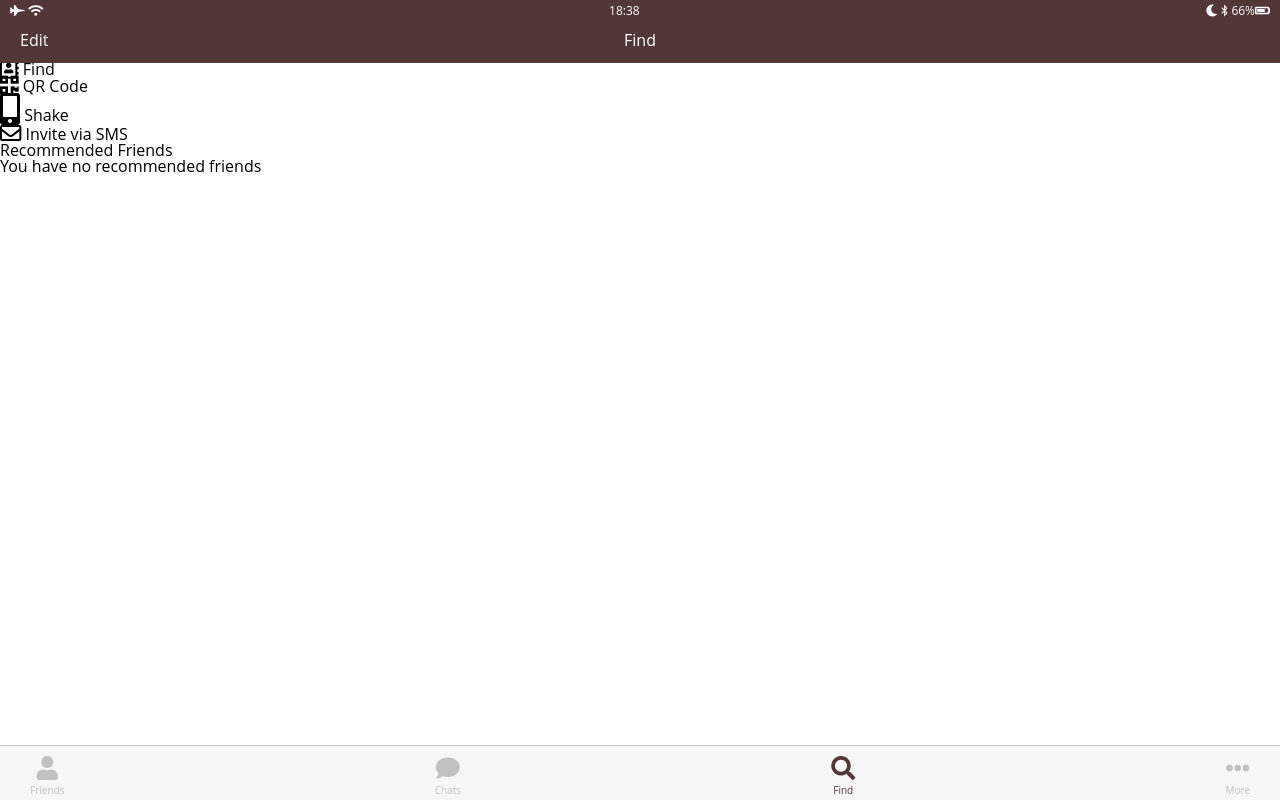
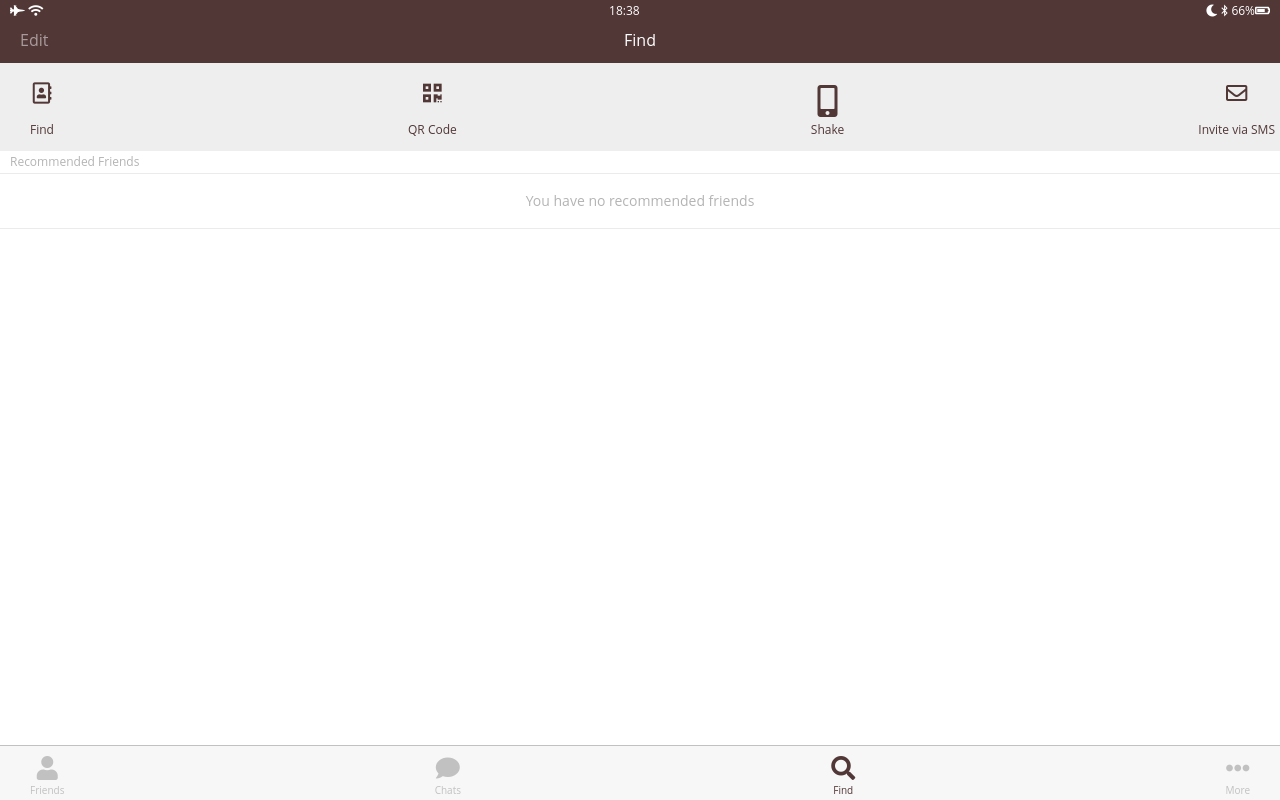
Before and after one commit to JinsungJinsung/kakao-clone, a plain HTML site: page find.html in a window 1280 px wide. Drawn offline with Linux system fonts and the light colour scheme.

Commit message:
Find is done!

```diff
--- /dev/null
+++ b/css/finds.css
@@ -0,0 +1,40 @@
+.find__options {
+  background-color: #eeeeee;
+  display: flex;
+  justify-content: space-between;
+  padding-top: 25px;
+  padding-bottom: 15px;
+}
+
+.find__options .find__option {
+  display: flex;
+  flex-direction: column;
+  align-items: center;
+  justify-content: space-between;
+  padding-left: 30px;
+  padding-right: 5px;
+  color: #523737;
+}
+
+.find__option i {
+  margin-bottom: 7px;
+}
+
+.find__option span {
+  font-size: 12px;
+}
+
+.find__recommended header {
+  border-bottom: 1px solid #ebebeb;
+  padding: 5px 10px;
+  font-size: 12px;
+  color: #b4b4b4;
+}
+
+.recommended__none {
+  padding: 20px 0;
+  text-align: center;
+  border-bottom: 1px solid #ebebeb;
+  color: #b4b4b4;
+  font-size: 14px;
+}
--- a/css/header.css
+++ b/css/header.css
@@ -26,6 +26,10 @@
   width: 33%;
 }
 
+.top-header .header__bottom .header__column:first-child {
+  color: rgba(255, 255, 255, 0.5);
+}
+
 .top-header .header__column:last-child {
   text-align: right;
 }
--- a/css/style.css
+++ b/css/style.css
@@ -6,3 +6,4 @@
 @import "searchbar.css";
 @import "friends.css";
 @import "chats.css";
+@import "finds.css";
```
